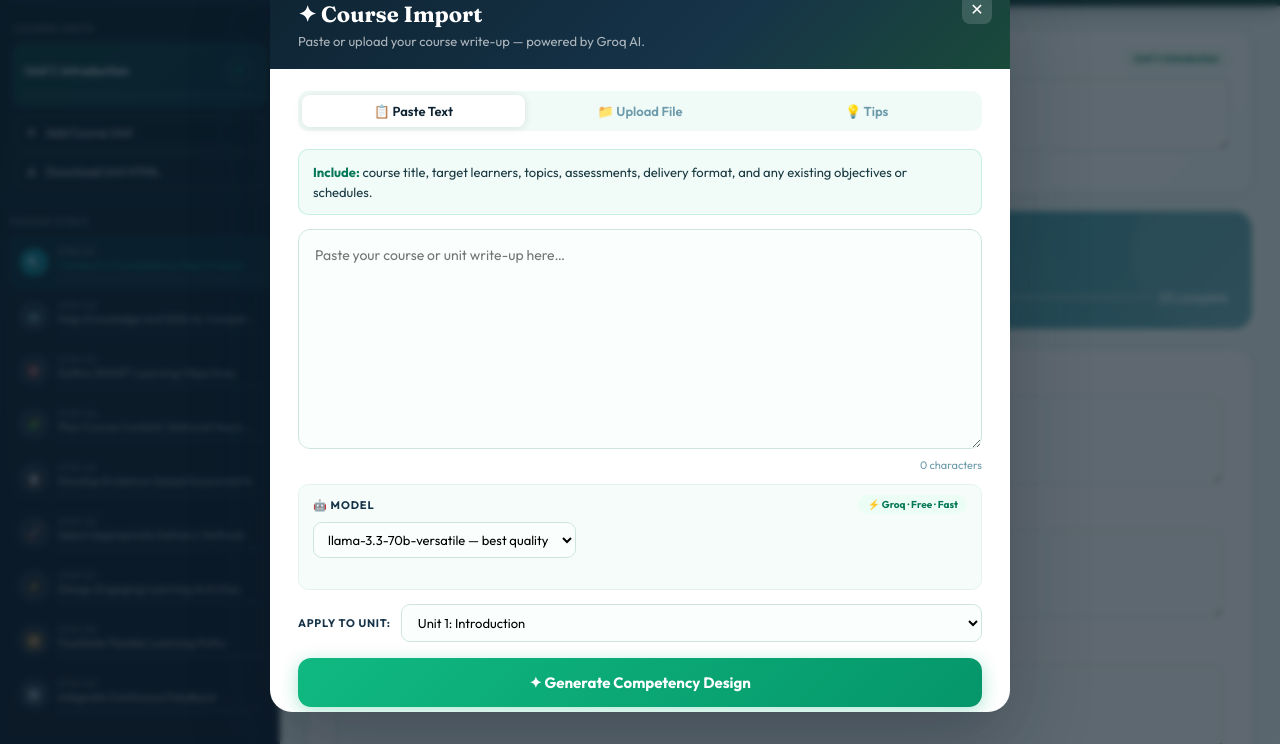
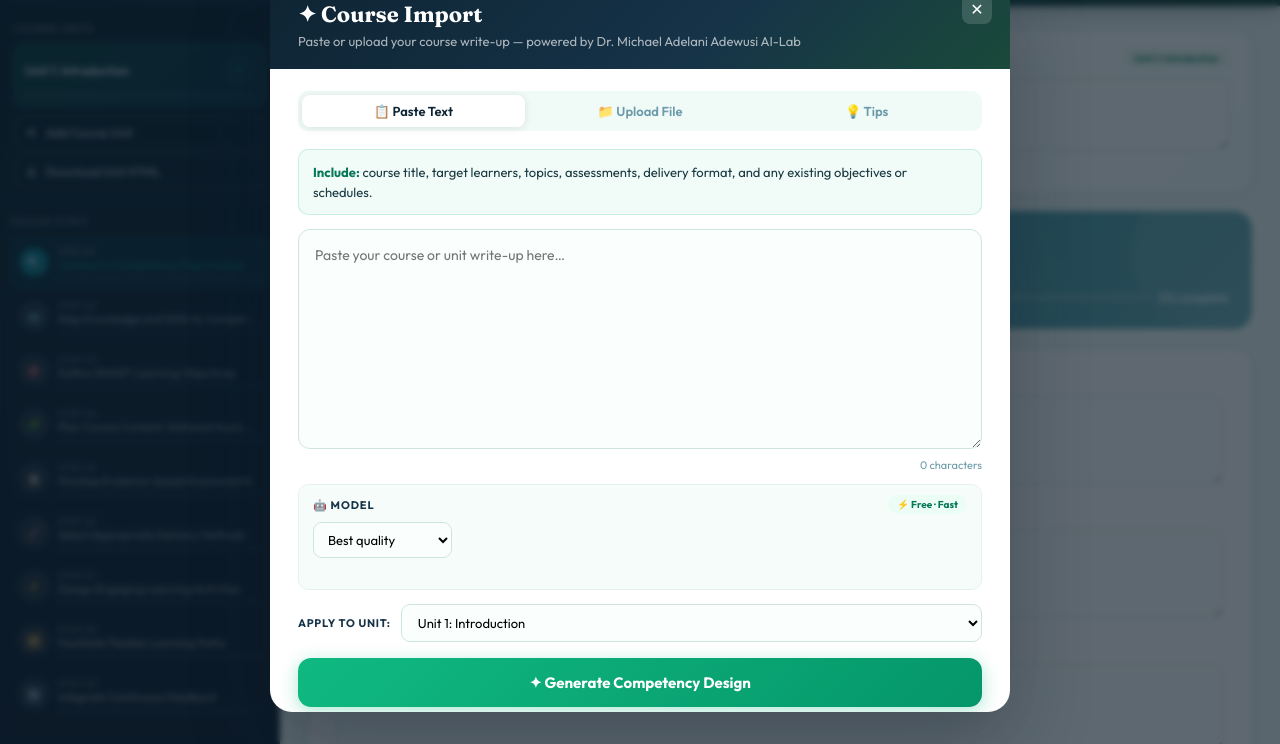
Before and after one commit to mikeade3000/CompetencyPathOthers, a website: page public/index.html in a window 1280 px wide. Both pictures are taken after a click on the button "Import Write-up". Shown: the part 56-800 px from the top of the page. Drawn offline with Linux system fonts and the light colour scheme.

Commit message:
Update index.html

```diff
--- a/public/index.html
+++ b/public/index.html
@@ -475,7 +475,7 @@ main::-webkit-scrollbar-thumb{background:#c7dde4;border-radius:8px}
     <button class="modal-close-x" id="closeImportModal">✕</button>
     <div class="modal-head">
       <h2>✦ Course Import</h2>
-      <p>Paste or upload your course write-up — powered by Groq AI.</p>
+      <p>Paste or upload your course write-up — powered by Dr. Michael Adelani Adewusi AI-Lab</p>
     </div>
     <div class="modal-body">
       <div class="import-tabs">
@@ -523,13 +523,13 @@ main::-webkit-scrollbar-thumb{background:#c7dde4;border-radius:8px}
       <div class="model-selector-row">
         <div class="model-selector-top">
           <span class="model-selector-label">🤖 Model</span>
-          <span class="api-key-badge" style="font-size:10px;padding:3px 9px;background:var(--teal-xlight);color:var(--teal-dark);border-radius:999px;font-weight:700">⚡ Groq · Free · Fast</span>
+          <span class="api-key-badge" style="font-size:10px;padding:3px 9px;background:var(--teal-xlight);color:var(--teal-dark);border-radius:999px;font-weight:700">⚡ Free · Fast</span>
         </div>
         <select class="model-select" id="groqModelSelect">
-          <option value="llama-3.3-70b-versatile">llama-3.3-70b-versatile — best quality</option>
-          <option value="llama-3.1-8b-instant">llama-3.1-8b-instant — fastest</option>
-          <option value="llama3-70b-8192">llama3-70b-8192 — Llama 3 70B</option>
-          <option value="llama3-8b-8192">llama3-8b-8192 — Llama 3 8B</option>
+          <option value="llama-3.3-70b-versatile">Best quality</option>
+          <option value="llama-3.1-8b-instant">Fastest</option>
+          <option value="llama3-70b-8192">Super Option - A</option>
+          <option value="llama3-8b-8192">Super Option - B</option>
         </select>
         <div class="model-status" id="groqModelStatus"></div>
       </div>
@@ -1171,7 +1171,7 @@ function renderContent(){
       <div style="flex:1">
         <div class="step-num-label">Step ${step.id} of ${STEPS.length}</div>
         <div class="step-title">${step.title}</div>
-        ${unit.aiGenerated?'<div class="ai-filled-badge">✦ AI-Enhanced</div>':''}
+        ${unit.aiGenerated?'<div class="ai-filled-badge">✦ Adelani AI Lab - Enhanced</div>':''}
         <div class="step-progress-row">
           <div class="step-progress-bar"><div class="step-progress-fill" id="stepProgFill" style="width:${pct}%"></div></div>
           <span class="step-pct-label" id="stepProgTxt">${pct}% complete</span>
@@ -1359,7 +1359,7 @@ function generateUnitHtml(unit){
     <div class="ts-card"><div class="num" style="color:#0e2433">${grand.toFixed(1)}h</div><div class="lbl">Total notional hours</div></div>
   </div>`:''}
   ${sections}
-  <div class="footer">Exported from CompetencyPath v2.0 · Powered by Google Gemini · Dr. Michael Adelani Adewusi · Kampala International University, Uganda</div>
+  <div class="footer">Exported from CompetencyPath v2.0 · Powered by Dr. Michael Adelani Adewusi AI Research Lab · Kampala International University, Uganda</div>
 </div>
 </body>
 </html>`;
```
